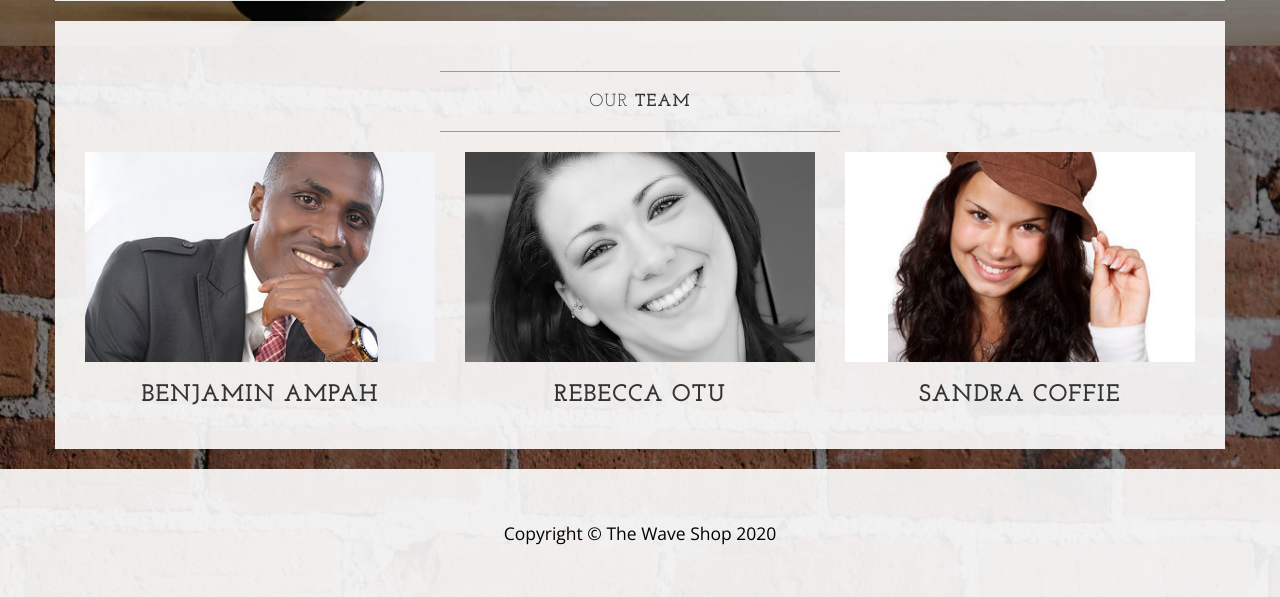
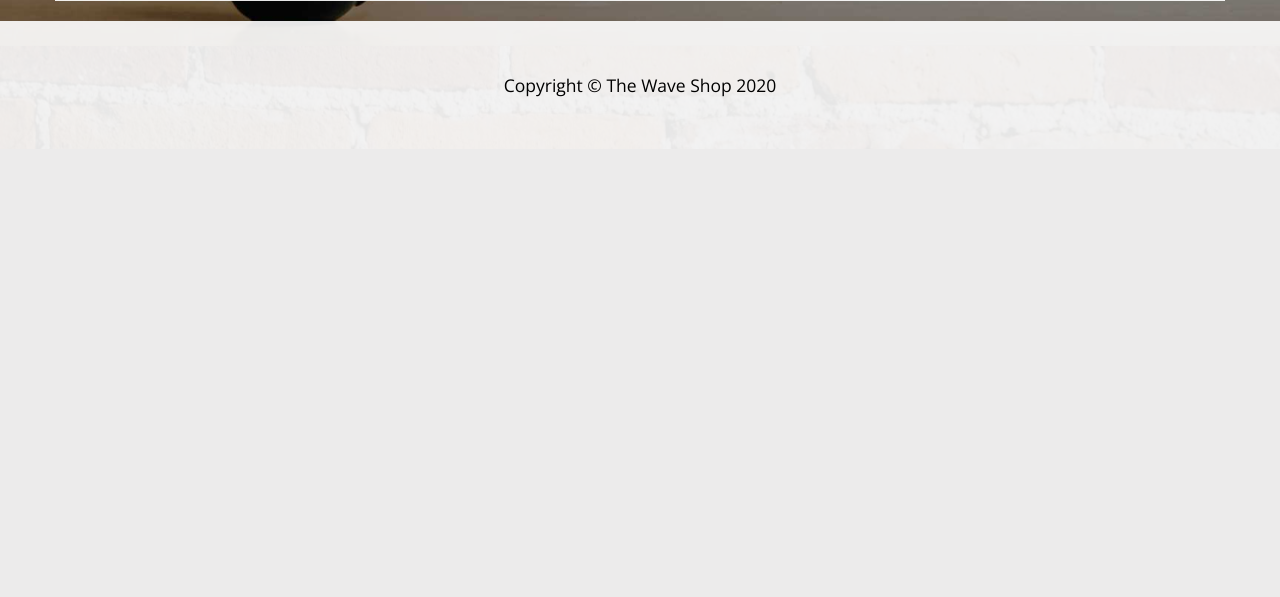
Before and after one commit to benjamin2310/php-blog-for-members, a PHP site: page /about.php in a window 1280 px wide. Shown: the part 754-1351 px from the top of the page. After the commit the page ends 851 px from the top, so only its background shows below. Run offline with PHP 8.4, Linux system fonts and the light colour scheme.

Commit message:
Update about.php

```diff
--- a/about.php
+++ b/about.php
@@ -60,29 +60,6 @@
                 <div class="clearfix"></div>
             </div>
         </div>
-
-        <div class="row">
-            <div class="box">
-                <div class="col-lg-12">
-                    <hr>
-                    <h2 class="intro-text text-center">Our
-                        <strong>Team</strong>
-                    </h2>
-                    <hr>
-                </div>
-                <div class="col-sm-4 text-center">
-                    <img class="img-responsive" src="img/abt1.jpg" alt="CEO">
-                    <h3>Benjamin Ampah</h3>
-                </div>
-                <div class="col-sm-4 text-center">
-                    <img class="img-responsive" src="img/abt2.jpg" alt="Co-Worker">
-                    <h3>Rebecca Otu</h3>
-                </div>
-                <div class="col-sm-4 text-center">
-                    <img class="img-responsive" src="img/abt3.jpg" alt="Administrator">
-                    <h3>Sandra Coffie</h3>
-                </div>
-                <div class="clearfix"></div>
             </div>
         </div>
 
```
